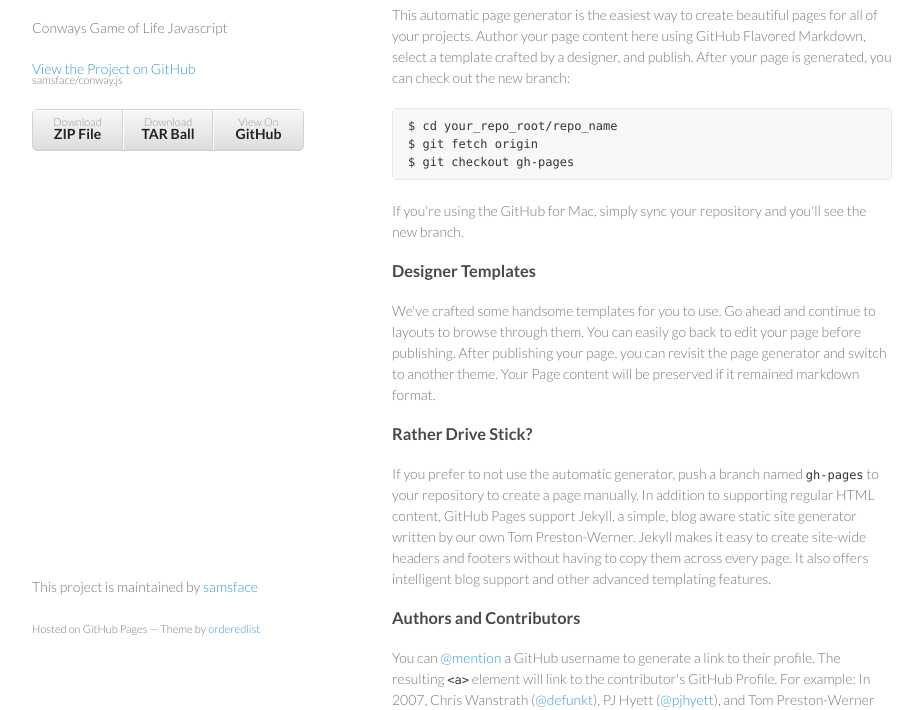
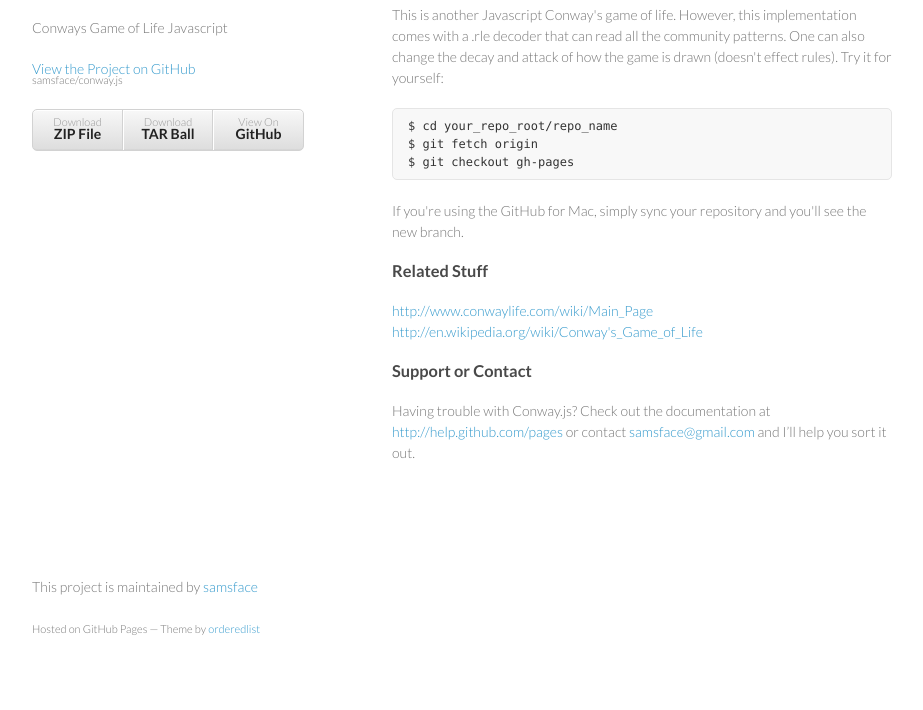
Before and after one commit to samsface/conway-js, a plain HTML site: page index.html in a window 1280 px wide. Shown: the part 92-802 px from the top of the page, without its empty margins (178-1101 px from the left). Drawn offline with Linux system fonts and the light colour scheme.

```diff
--- a/index.html
+++ b/index.html
@@ -31,7 +31,7 @@
         <h3>
 <a name="conways-game-of-life" class="anchor" href="#conways-game-of-life"><span class="octicon octicon-link"></span></a>Conways Game of Life.</h3>
 
-<p>This automatic page generator is the easiest way to create beautiful pages for all of your projects. Author your page content here using GitHub Flavored Markdown, select a template crafted by a designer, and publish. After your page is generated, you can check out the new branch:</p>
+<p>This is another Javascript Conway's game of life. However, this implementation comes with a .rle decoder that can read all the community patterns. One can also change the decay and attack of how the game is drawn (doesn't effect rules). Try it for yourself:</p>
 
 <pre><code>$ cd your_repo_root/repo_name
 $ git fetch origin
@@ -41,24 +41,15 @@
 <p>If you're using the GitHub for Mac, simply sync your repository and you'll see the new branch.</p>
 
 <h3>
-<a name="designer-templates" class="anchor" href="#designer-templates"><span class="octicon octicon-link"></span></a>Designer Templates</h3>
+<a name="related-stuff" class="anchor" href="#related-stuff"><span class="octicon octicon-link"></span></a>Related Stuff</h3>
 
-<p>We've crafted some handsome templates for you to use. Go ahead and continue to layouts to browse through them. You can easily go back to edit your page before publishing. After publishing your page, you can revisit the page generator and switch to another theme. Your Page content will be preserved if it remained markdown format.</p>
-
-<h3>
-<a name="rather-drive-stick" class="anchor" href="#rather-drive-stick"><span class="octicon octicon-link"></span></a>Rather Drive Stick?</h3>
-
-<p>If you prefer to not use the automatic generator, push a branch named <code>gh-pages</code> to your repository to create a page manually. In addition to supporting regular HTML content, GitHub Pages support Jekyll, a simple, blog aware static site generator written by our own Tom Preston-Werner. Jekyll makes it easy to create site-wide headers and footers without having to copy them across every page. It also offers intelligent blog support and other advanced templating features.</p>
-
-<h3>
-<a name="authors-and-contributors" class="anchor" href="#authors-and-contributors"><span class="octicon octicon-link"></span></a>Authors and Contributors</h3>
-
-<p>You can <a href="https://github.com/blog/821" class="user-mention">@mention</a> a GitHub username to generate a link to their profile. The resulting <code>&lt;a&gt;</code> element will link to the contributor's GitHub Profile. For example: In 2007, Chris Wanstrath (<a href="https://github.com/defunkt" class="user-mention">@defunkt</a>), PJ Hyett (<a href="https://github.com/pjhyett" class="user-mention">@pjhyett</a>), and Tom Preston-Werner (<a href="https://github.com/mojombo" class="user-mention">@mojombo</a>) founded GitHub.</p>
+<p><a href="http://www.conwaylife.com/wiki/Main_Page">http://www.conwaylife.com/wiki/Main_Page</a>
+<a href="http://en.wikipedia.org/wiki/Conway's_Game_of_Life">http://en.wikipedia.org/wiki/Conway's_Game_of_Life</a></p>
 
 <h3>
 <a name="support-or-contact" class="anchor" href="#support-or-contact"><span class="octicon octicon-link"></span></a>Support or Contact</h3>
 
-<p>Having trouble with Pages? Check out the documentation at <a href="http://help.github.com/pages">http://help.github.com/pages</a> or contact <a href="mailto:support@github.com">support@github.com</a> and we’ll help you sort it out.</p>
+<p>Having trouble with Conway.js? Check out the documentation at <a href="http://help.github.com/pages">http://help.github.com/pages</a> or contact <a href="mailto:samsface@gmail.com">samsface@gmail.com</a> and I’ll help you sort it out.</p>
       </section>
       <footer>
         <p>This project is maintained by <a href="https://github.com/samsface">samsface</a></p>
```
Also changed, not shown: params.json (+1 -1 lines).
